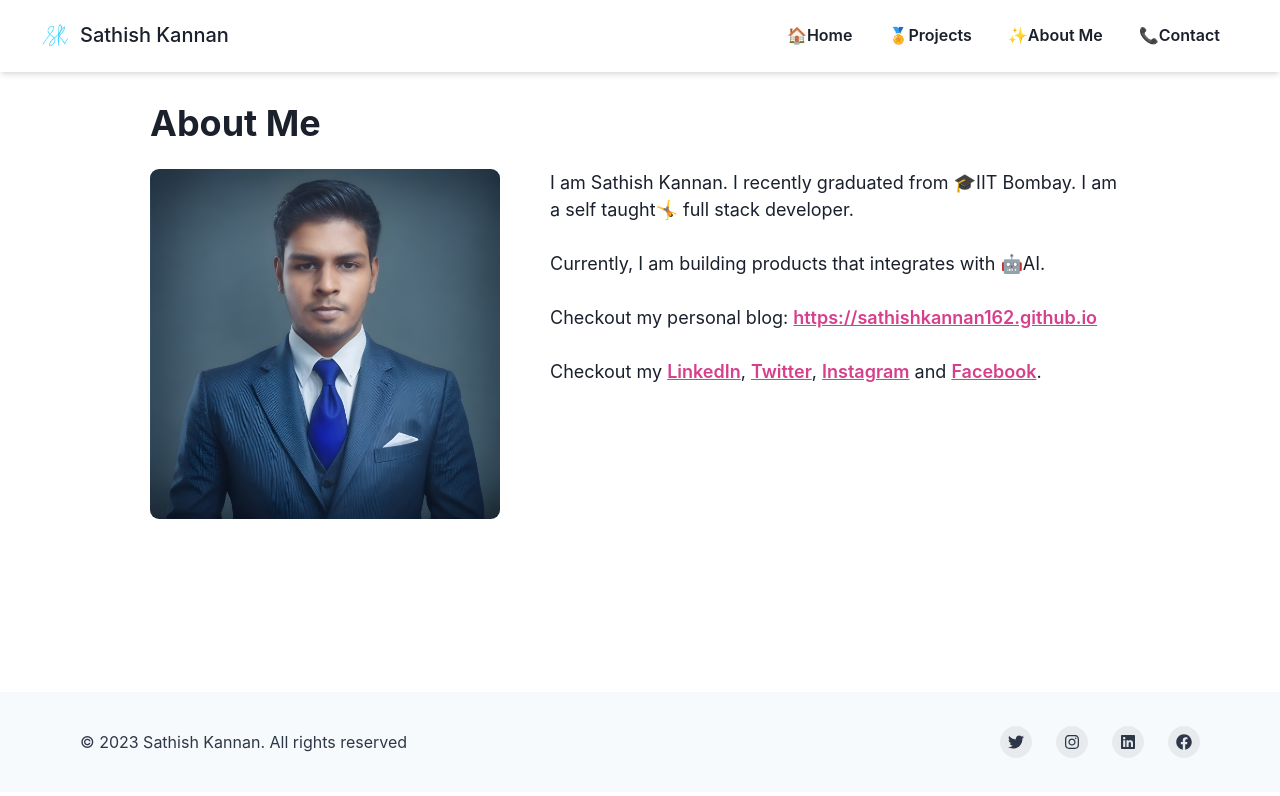
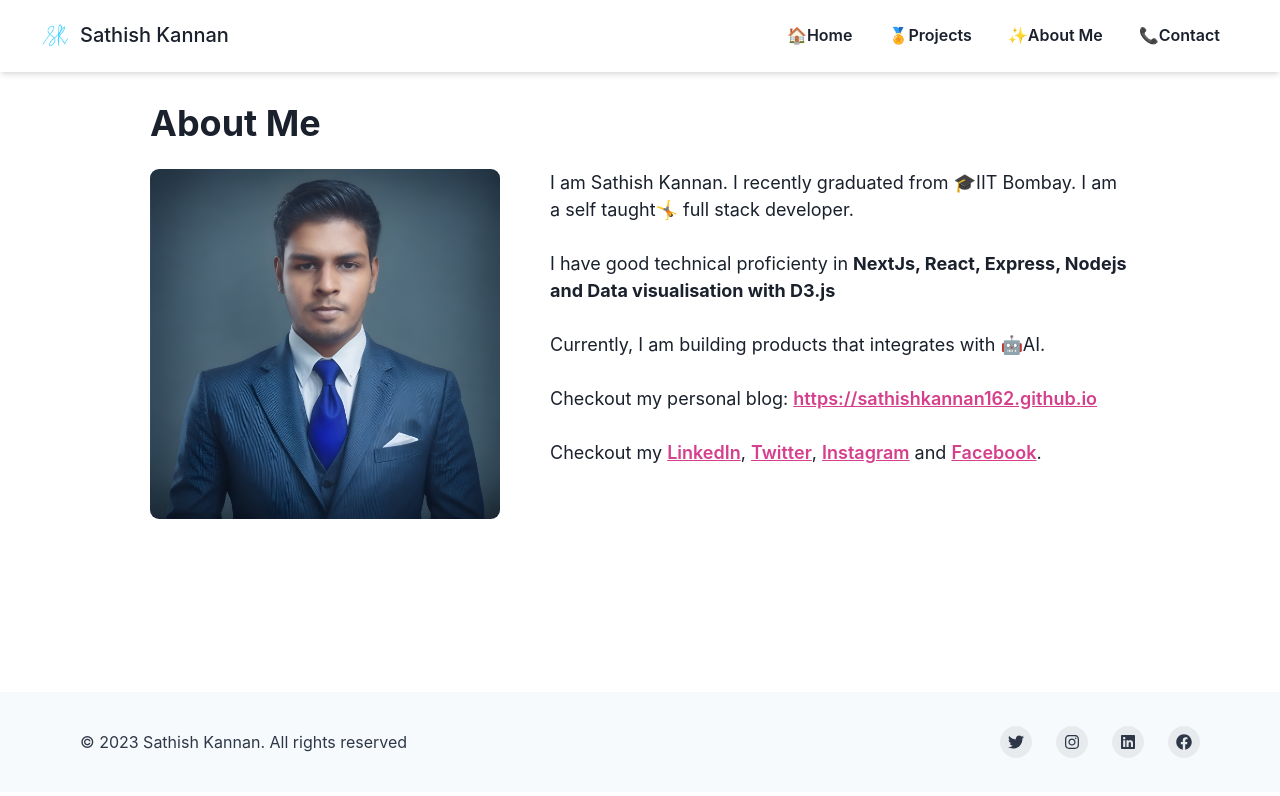
Before and after one commit to sathishkannan162/personal_portfolio_website, a React (Vite) app: page /about in a window 1280 px wide. Shown: the top 796 px of the page. Built offline with nearby package versions, Linux system fonts and the light colour scheme.

Commit message:
docs: add skills in about page

```diff
--- a/src/AboutPage.jsx
+++ b/src/AboutPage.jsx
@@ -19,6 +19,11 @@ export default function AboutPage() {
       <Text fontSize={'lg'}>
         I am Sathish Kannan. I recently graduated from 🎓IIT Bombay. I am a self
         taught🤸 full stack developer.
+        <br />
+        <br />I have good technical proficienty in{' '}
+        <strong>
+          NextJs, React, Express, Nodejs and Data visualisation with D3.js{' '}
+        </strong>
         <br />
         <br />
         Currently, I am building products that integrates with 🤖AI.
```
